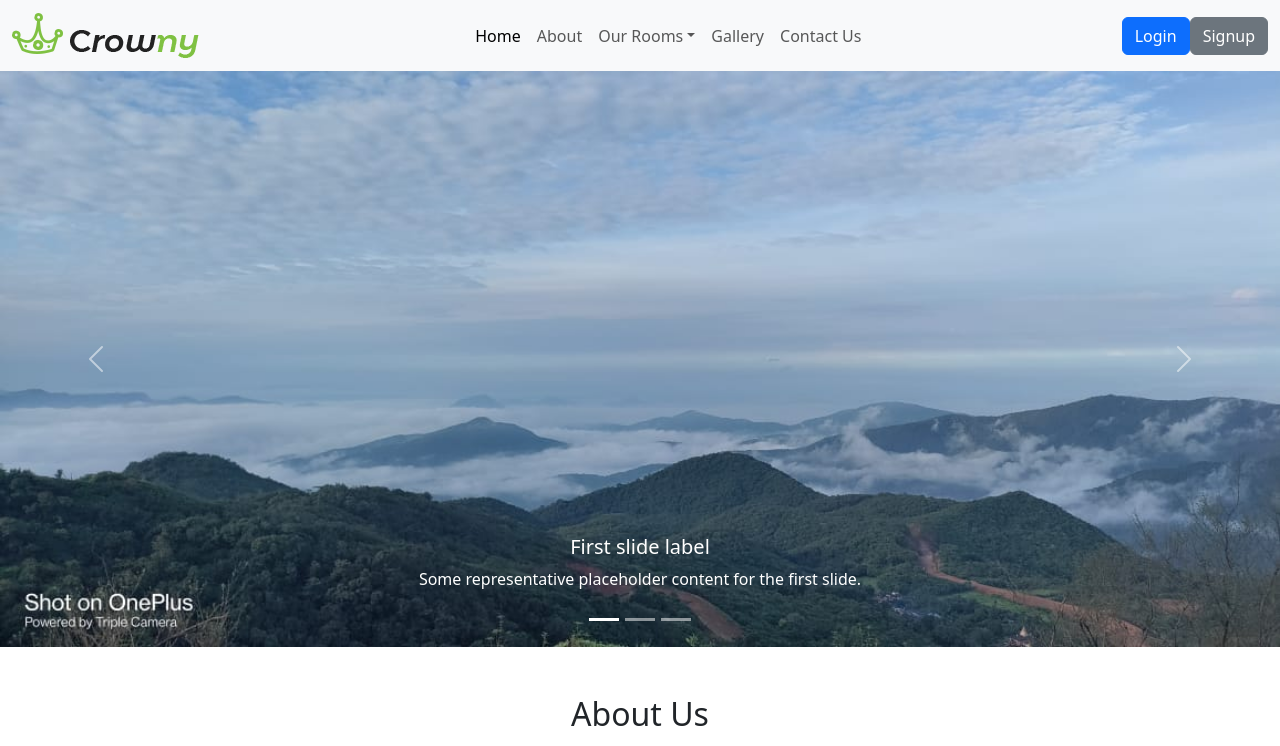
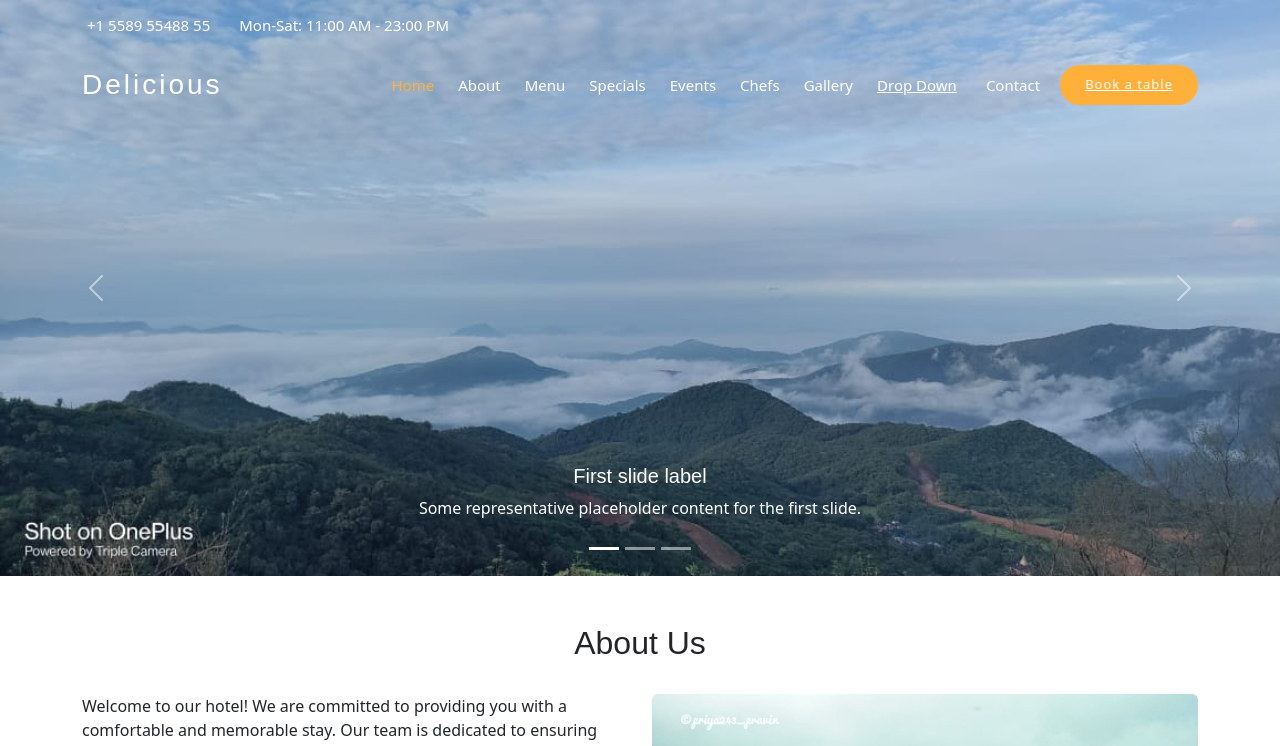
Before and after one commit to yashnaravade/Giridurg, a React (Create React App) app in the folder client/: page / in a window 1280 px wide. Shown: the top 746 px of the page. Built offline with nearby package versions, Linux system fonts and the light colour scheme.

Commit message:
feat: navbar

```diff
--- a/client/src/components/About/About.js
+++ b/client/src/components/About/About.js
@@ -1,5 +1,5 @@
 import React from "react";
-import aboutImage from "../../assets/IMG-20240215-WA0025.jpg";
+import aboutImage from "../../assets/IMG-20240215-WA0059.jpg";
 
 function About() {
   return (
--- a/client/src/components/Header/Header.css
+++ b/client/src/components/Header/Header.css
@@ -1,5 +1,374 @@
-/* Header.css */
 
+body {
+  font-family: "Poppins", sans-serif;
+  color: #444444;
+}
+
+a {
+  text-decoration: none;
+  color: #ffb03b;
+}
+
+a:hover {
+  color: #ffc56e;
+  text-decoration: none;
+}
+
+h1,
+h2,
+h3,
+h4,
+h5,
+h6 {
+  font-family: "Satisfy", sans-serif;
+}
+
+.back-to-top {
+  position: fixed;
+  visibility: hidden;
+  opacity: 0;
+  right: 15px;
+  bottom: 15px;
+  z-index: 996;
+  background: #ffb03b;
+  width: 40px;
+  height: 40px;
+  border-radius: 50px;
+  transition: all 0.4s;
+}
+
+.back-to-top i {
+  font-size: 28px;
+  color: #fff;
+  line-height: 0;
+}
+
+.back-to-top:hover {
+  background: #ffc064;
+  color: #fff;
+}
+
+.back-to-top.active {
+  visibility: visible;
+  opacity: 1;
+}
+
+/*--------------------------------------------------------------
+# Top Bar
+--------------------------------------------------------------*/
+#topbar {
+  padding: 0;
+  font-size: 15px;
+  height: 50px;
+  transition: all 0.5s;
+  background: rgba(26, 24, 22, 0.8);
+  z-index: 996;
+  color: rgba(255, 255, 255, 0.7);
+}
+
+#topbar.topbar-transparent {
+  background: transparent;
+}
+
+#topbar.topbar-scrolled {
+  top: -50px;
+}
+
+#topbar i {
+  color: #ffb03b;
+  line-height: 0;
+}
+
+#topbar i span {
+  color: #fff;
+  font-style: normal;
+  padding-left: 5px;
+}
+
+#header {
+  top: 50px;
+  height: 70px;
+  z-index: 997;
+  transition: all 0.5s;
+  padding: 10px 0;
+  background: rgba(26, 24, 22, 0.85);
+}
+
+#header.header-transparent {
+  background: transparent;
+}
+
+#header.header-scrolled {
+  top: 0;
+  background: rgba(26, 24, 22, 0.85);
+}
+
+#header .logo h1 {
+  font-size: 28px;
+  margin: 0;
+  line-height: 1;
+  font-weight: 400;
+  letter-spacing: 3px;
+}
+
+#header .logo h1 a,
+#header .logo h1 a:hover {
+  color: #fff;
+  text-decoration: none;
+}
+
+#header .logo img {
+  padding: 0;
+  margin: 0;
+  max-height: 40px;
+}
+
+/*--------------------------------------------------------------
+# Book a table button Menu
+--------------------------------------------------------------*/
+.book-a-table-btn {
+  background: #ffb03b;
+  color: #fff;
+  border-radius: 50px;
+  margin: 0 0 0 20px;
+  padding: 10px 25px;
+  font-size: 13px;
+  font-weight: 500;
+  letter-spacing: 1px;
+  transition: 0.3s;
+  white-space: nowrap;
+}
+
+.book-a-table-btn:hover {
+  background: #ffa012;
+  color: #fff;
+}
+
+@media (max-width: 992px) {
+  .book-a-table-btn {
+    margin: 0 15px 0 0;
+    padding: 8px 20px;
+    letter-spacing: 1px;
+  }
+}
+
+/*--------------------------------------------------------------
+# Navigation Menu
+--------------------------------------------------------------*/
+/**
+* Desktop Navigation
+*/
 .navbar {
-  margin-bottom: 20px;
+  padding: 0;
 }
+
+.navbar ul {
+  margin: 0;
+  padding: 0;
+  display: flex;
+  list-style: none;
+  align-items: center;
+}
+
+.navbar li {
+  position: relative;
+}
+
+.navbar a,
+.navbar a:focus {
+  display: flex;
+  align-items: center;
+  justify-content: space-between;
+  padding: 10px 0 10px 24px;
+  font-size: 15px;
+  font-weight: 500;
+  color: white;
+  white-space: nowrap;
+  transition: 0.3s;
+}
+
+.navbar a i,
+.navbar a:focus i {
+  font-size: 12px;
+  line-height: 0;
+  margin-left: 5px;
+}
+
+.navbar a:hover,
+.navbar .active,
+.navbar .active:focus,
+.navbar li:hover>a {
+  color: #ffb03b;
+}
+
+.navbar .dropdown ul {
+  display: block;
+  position: absolute;
+  left: 24px;
+  top: calc(100% + 30px);
+  margin: 0;
+  padding: 10px 0;
+  z-index: 99;
+  opacity: 0;
+  visibility: hidden;
+  background: #fff;
+  box-shadow: 0px 0px 30px rgba(127, 137, 161, 0.25);
+  transition: 0.3s;
+  border-radius: 4px;
+}
+
+.navbar .dropdown ul li {
+  min-width: 200px;
+}
+
+.navbar .dropdown ul a {
+  padding: 10px 20px;
+  font-size: 14px;
+  font-weight: 400;
+  color: #433f39;
+}
+
+.navbar .dropdown ul a i {
+  font-size: 12px;
+}
+
+.navbar .dropdown ul a:hover,
+.navbar .dropdown ul .active:hover,
+.navbar .dropdown ul li:hover>a {
+  color: #ffb03b;
+}
+
+.navbar .dropdown:hover>ul {
+  opacity: 1;
+  top: 100%;
+  visibility: visible;
+}
+
+.navbar .dropdown .dropdown ul {
+  top: 0;
+  left: calc(100% - 30px);
+  visibility: hidden;
+}
+
+.navbar .dropdown .dropdown:hover>ul {
+  opacity: 1;
+  top: 0;
+  left: 100%;
+  visibility: visible;
+}
+
+@media (max-width: 1366px) {
+  .navbar .dropdown .dropdown ul {
+    left: -90%;
+  }
+
+  .navbar .dropdown .dropdown:hover>ul {
+    left: -100%;
+  }
+}
+
+/**
+* Mobile Navigation
+*/
+.mobile-nav-toggle {
+  color: #fff;
+  font-size: 28px;
+  cursor: pointer;
+  display: none;
+  line-height: 0;
+  transition: 0.5s;
+}
+
+@media (max-width: 991px) {
+  .mobile-nav-toggle {
+    display: block;
+  }
+
+  .navbar ul {
+    display: none;
+  }
+}
+
+.navbar-mobile {
+  position: fixed;
+  overflow: hidden;
+  top: 0;
+  right: 0;
+  left: 0;
+  bottom: 0;
+  background: rgba(39, 37, 34, 0.9);
+  transition: 0.3s;
+  z-index: 0;
+}
+
+.navbar-mobile .mobile-nav-toggle {
+  position: absolute;
+  top: 15px;
+  right: 15px;
+}
+
+.navbar-mobile ul {
+  display: block;
+  position: absolute;
+  top: 55px;
+  right: 15px;
+  bottom: 15px;
+  left: 15px;
+  padding: 10px 0;
+  border-radius: 8px;
+  background-color: #fff;
+  overflow-y: auto;
+  transition: 0.3s;
+}
+
+.navbar-mobile a,
+.navbar-mobile a:focus {
+  padding: 10px 20px;
+  font-size: 15px;
+  color: #433f39;
+}
+
+.navbar-mobile a:hover,
+.navbar-mobile .active,
+.navbar-mobile li:hover>a {
+  color: #ffb03b;
+}
+
+.navbar-mobile .getstarted,
+.navbar-mobile .getstarted:focus {
+  margin: 15px;
+}
+
+.navbar-mobile .dropdown ul {
+  position: static;
+  display: none;
+  margin: 10px 20px;
+  padding: 10px 0;
+  z-index: 99;
+  opacity: 1;
+  visibility: visible;
+  background: #fff;
+  box-shadow: 0px 0px 30px rgba(127, 137, 161, 0.25);
+}
+
+.navbar-mobile .dropdown ul li {
+  min-width: 200px;
+}
+
+.navbar-mobile .dropdown ul a {
+  padding: 10px 20px;
+}
+
+.navbar-mobile .dropdown ul a i {
+  font-size: 12px;
+}
+
+.navbar-mobile .dropdown ul a:hover,
+.navbar-mobile .dropdown ul .active:hover,
+.navbar-mobile .dropdown ul li:hover>a {
+  color: #ffb03b;
+}
+
+.navbar-mobile .dropdown>.dropdown-active {
+  display: block;
+}
--- a/client/src/components/Header/Header.js
+++ b/client/src/components/Header/Header.js
@@ -1,81 +1,63 @@
 import React from "react";
 import Logo from "../../assets/logo.png";
+import "./Header.css"; // Replace with the correct path to your CSS file
 
 function Header() {
   return (
     <div>
-      {/* bootstrap navbar with login button, links, and a language toggle, etc */}
-      <nav className="navbar navbar-expand-lg bg-body-tertiary">
-        <div className="container-fluid">
-          <a className="navbar-brand" href="#">
-            <img src={Logo} alt="Bootstrap" />
-          </a>
-          <button
-            className="navbar-toggler"
-            type="button"
-            data-bs-toggle="collapse"
-            data-bs-target="#navbarSupportedContent"
-            aria-controls="navbarSupportedContent"
-            aria-expanded="false"
-            aria-label="Toggle navigation"
-          >
-            <span className="navbar-toggler-icon"></span>
-          </button>
-          <div className="collapse navbar-collapse" id="navbarSupportedContent">
-            <div className="mx-auto"> {/* Center the ul */}
-              <ul className="navbar-nav">
-                <li className="nav-item">
-                  <a className="nav-link active" aria-current="page" href="#">
-                    Home
-                  </a>
-                </li>
-                <li className="nav-item">
-                  <a className="nav-link" href="/about">
-                    About
-                  </a>
-                </li>
-                <li className="nav-item dropdown">
-                  <a
-                    className="nav-link dropdown-toggle"
-                    href="#"
-                    role="button"
-                    data-bs-toggle="dropdown"
-                    aria-expanded="false"
-                  >
-                    Our Rooms
-                  </a>
-                  <ul className="dropdown-menu">
-                    <li>
-                      <a className="dropdown-item" href="#">
-                        AC
-                      </a>
-                    </li>
-                    <li>
-                      <a className="dropdown-item" href="#">
-                        Non-AC
-                      </a>
-                    </li>
-                  </ul>
-                </li>
-                <li className="nav-item">
-                  <a className="nav-link" href="/gallery">
-                    Gallery
-                  </a>
-                </li>
-                <li className="nav-item">
-                  <a className="nav-link"  href="/contactus">
-                    Contact Us
-                  </a>
-                </li>
-              </ul>
-            </div>
-            <div className="ml-auto"> {/* Right-align the login/signup button */}
-              <button className="btn btn-primary">Login</button>
-              <button className="btn btn-secondary ml-2">Signup</button>
-            </div>
+      {/* Topbar */}
+      <section id="topbar" className="d-flex align-items-center fixed-top topbar-transparent">
+        <div className="container-fluid container-xl d-flex align-items-center justify-content-center justify-content-lg-start">
+          <i className="bi bi-phone d-flex align-items-center"><span>+1 5589 55488 55</span></i>
+          <i className="bi bi-clock ms-4 d-none d-lg-flex align-items-center"><span>Mon-Sat: 11:00 AM - 23:00 PM</span></i>
+        </div>
+      </section>
+
+      {/* Header */}
+      <header id="header" className="fixed-top d-flex align-items-center header-transparent">
+        <div className="container-fluid container-xl d-flex align-items-center justify-content-between">
+
+          <div className="logo me-auto">
+            <h1><a href="index.html">Delicious</a></h1>
+            {/* Uncomment below if you prefer to use an image logo */}
+            {/* <a href="index.html"><img src="assets/img/logo.png" alt="" className="img-fluid"></a>*/}
           </div>
+
+          <nav id="navbar" className="navbar order-last order-lg-0">
+            <ul>
+              <li><a className="nav-link scrollto active" href="#hero">Home</a></li>
+              <li><a className="nav-link scrollto" href="#about">About</a></li>
+              <li><a className="nav-link scrollto" href="#menu">Menu</a></li>
+              <li><a className="nav-link scrollto" href="#specials">Specials</a></li>
+              <li><a className="nav-link scrollto" href="#events">Events</a></li>
+              <li><a className="nav-link scrollto" href="#chefs">Chefs</a></li>
+              <li><a className="nav-link scrollto" href="#gallery">Gallery</a></li>
+              <li className="dropdown"><a href="#"><span>Drop Down</span> <i className="bi bi-chevron-down"></i></a>
+                <ul>
+                  <li><a href="#">Drop Down 1</a></li>
+                  <li className="dropdown"><a href="#"><span>Deep Drop Down</span> <i className="bi bi-chevron-right"></i></a>
+                    <ul>
+                      <li><a href="#">Deep Drop Down 1</a></li>
+                      <li><a href="#">Deep Drop Down 2</a></li>
+                      <li><a href="#">Deep Drop Down 3</a></li>
+                      <li><a href="#">Deep Drop Down 4</a></li>
+                      <li><a href="#">Deep Drop Down 5</a></li>
+                    </ul>
+                  </li>
+                  <li><a href="#">Drop Down 2</a></li>
+                  <li><a href="#">Drop Down 3</a></li>
+                  <li><a href="#">Drop Down 4</a></li>
+                </ul>
+              </li>
+              <li><a className="nav-link scrollto" href="#contact">Contact</a></li>
+            </ul>
+            <i className="bi bi-list mobile-nav-toggle"></i>
+          </nav>
+
+          <a href="#book-a-table" className="book-a-table-btn scrollto">Book a table</a>
+
         </div>
-      </nav>
+      </header>
     </div>
   );
 }
--- a/client/src/components/LandingPage/LandingPage.js
+++ b/client/src/components/LandingPage/LandingPage.js
@@ -2,7 +2,7 @@ import React from 'react';
 import banner1 from '../../assets/IMG-20240215-WA0008.jpg';
 import banner2 from '../../assets/IMG-20240215-WA0009.jpg';
 import banner3 from '../../assets/IMG-20240215-WA0010.jpg';
-
+import "./LandingPage.css"
 
 function LandingPage() {
   return (
```
